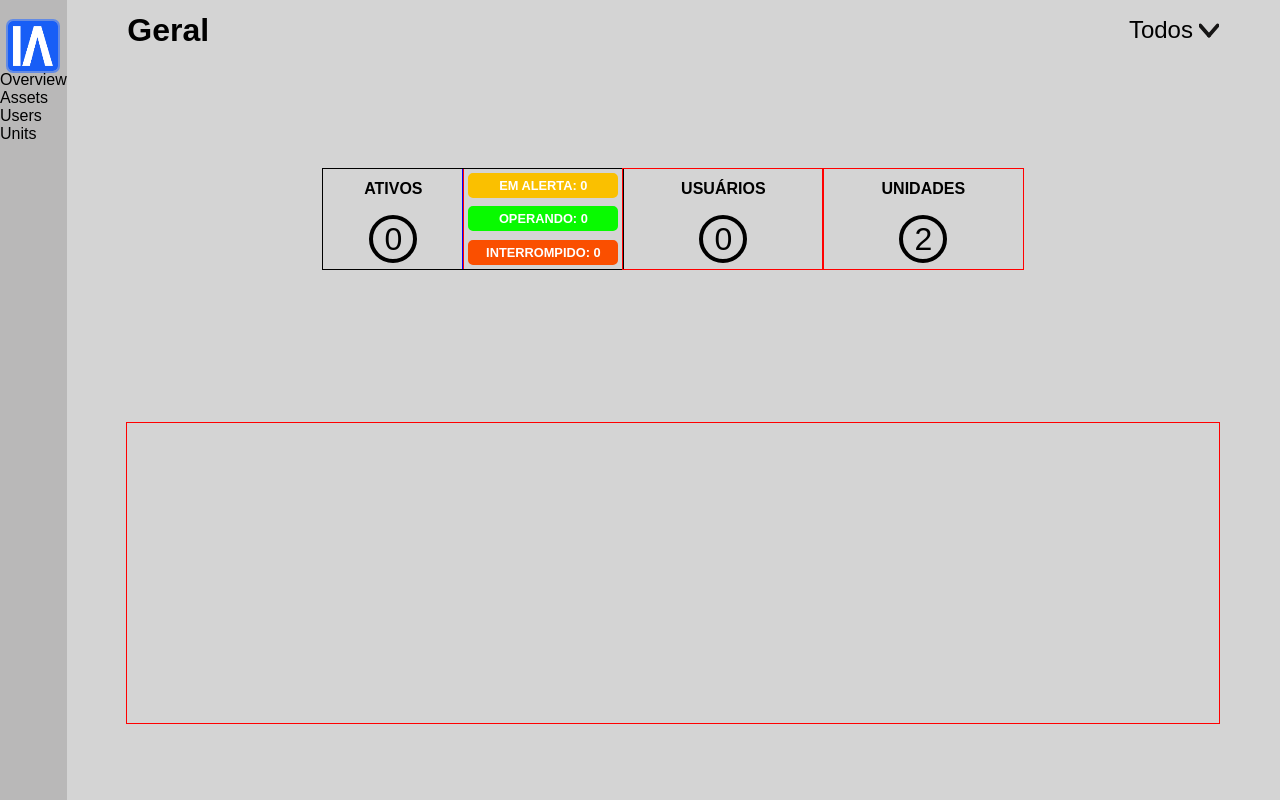
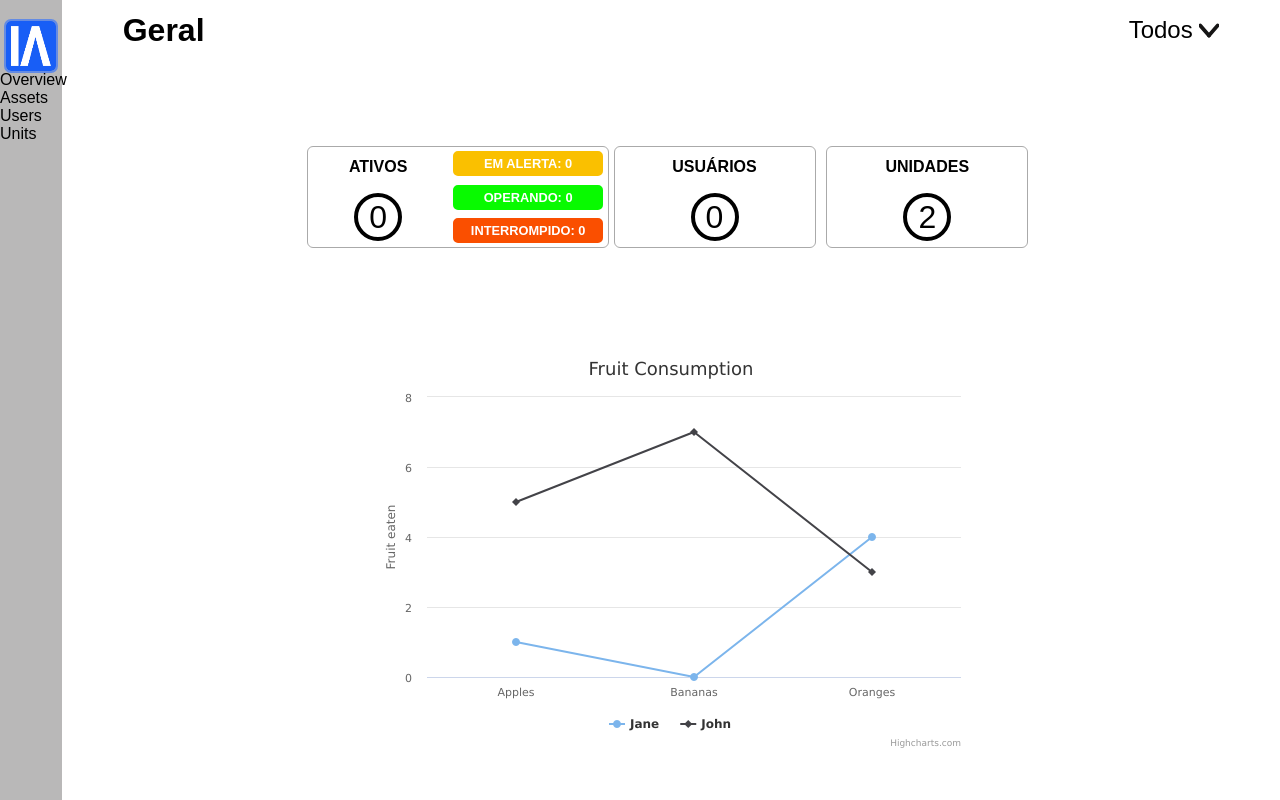
Before and after one commit to cezarvasconcelos/dashboard-tractian-test, a React (Create React App) app: page / in a window 1280 px wide. Built offline with nearby package versions, Linux system fonts and the light colour scheme.

Commit message:
refactor: overview layout

```diff
--- a/src/App.jsx
+++ b/src/App.jsx
@@ -84,7 +84,7 @@ const RightContainer = styled.div`
   ${displayFlexCenter};
   ${displayFlexColumn};
   flex-grow: 2;
-  background-color: #d4d4d4;
+  /* background-color: #d4d4d4; */
 `;
 const NavLogo = styled.div`
   ${displayFlexCenter}
--- a/src/components/AssetsInfo.jsx
+++ b/src/components/AssetsInfo.jsx
@@ -1,6 +1,6 @@
 import { useEffect, useState } from "react";
 import styled from "styled-components";
-import { displayFlex, displayFlexCenter, displayFlexColumn } from "css/styles";
+import { displayFlex, displayFlexCenter, displayFlexColumn, outlineInfo } from "css/styles";
 import InfoContainer from "./containers/InfoContainer";
 import InfoTotal from "./InfoTotal";
 
@@ -38,7 +38,7 @@ const AssetsInfo = ({ assets }) => {
 
   return (
     <AssetsContainer>
-      <InfoTotal title={"Ativos"} total={totalAssets} />
+      <Info title={"Ativos"} total={totalAssets} />
       <StatusContainer>
         <AssetsStatusTotal>
           <span className="alert">em alerta: {alertAssets}</span>
@@ -55,18 +55,20 @@ const AssetsInfo = ({ assets }) => {
 };
 
 const AssetsContainer = styled(InfoContainer)`
+  ${outlineInfo};
   justify-content: space-around;
   flex-basis: 100%;
   @media (min-width: ${(props) => props.theme.sizes.breakPointMedium}) {
     flex-basis: 300px;
   }
 `;
-
+const Info = styled(InfoTotal)`
+  outline: 0px;
+`;
 const StatusContainer = styled.div`
   ${displayFlexCenter};
   flex-wrap: wrap;
   height: 100%;
-  outline: 1px solid blue;
   flex-basis: 160px;
 `;
 
--- a/src/components/GeneralChart.jsx
+++ b/src/components/GeneralChart.jsx
@@ -1,14 +1,45 @@
 import styled from "styled-components";
 import { displayFlexCenter } from "css/styles";
-import InfoTotal from "./InfoTotal";
+import Highcharts from "highcharts";
+import HighchartsReact from "highcharts-react-official";
 
-const GeneralChart = ({ info }) => {
-  return <TestComponent />;
+const options = {
+  chart: {
+    type: "line",
+  },
+  title: {
+    text: "Fruit Consumption",
+  },
+  xAxis: {
+    categories: ["Apples", "Bananas", "Oranges"],
+  },
+  yAxis: {
+    title: {
+      text: "Fruit eaten",
+    },
+  },
+  series: [
+    {
+      name: "Jane",
+      data: [1, 0, 4],
+    },
+    {
+      name: "John",
+      data: [5, 7, 3],
+    },
+  ],
 };
 
+const GeneralChart = () => (
+  <TestComponent>
+    <HighchartsReact highcharts={Highcharts} options={options} />
+  </TestComponent>
+);
+
 const TestComponent = styled.div`
-  outline: 1px solid red;
-  height: 300px;
+  ${displayFlexCenter};
+  /* outline: 1px solid red; */
+
   width: 100%;
 `;
 
--- a/src/components/Header.jsx
+++ b/src/components/Header.jsx
@@ -77,6 +77,7 @@ const HeaderLeft = styled.div`
 const HeaderRight = styled.div`
   ${displayFlexCenter};
   height: 100%;
+  cursor: pointer;
 `;
 
 const HeaderUnit = styled.div`
--- a/src/components/InfoTotal.jsx
+++ b/src/components/InfoTotal.jsx
@@ -1,9 +1,11 @@
-import { displayFlexCenter, displayFlexColumn } from "css/styles";
+import { displayFlexCenter, displayFlexColumn, outlineInfo } from "css/styles";
 import styled from "styled-components";
 
-const InfoTotal = ({ title, total }) => {
+//o className é passado aqui para que esse InfoTotal possa ser
+//extendido em outro styled-component
+const InfoTotal = ({ title, total, className }) => {
   return (
-    <TotalContainer>
+    <TotalContainer className={className}>
       <span className="title"> {title} </span>
       <span className="totals">{total}</span>
     </TotalContainer>
@@ -12,12 +14,14 @@ const InfoTotal = ({ title, total }) => {
 
 const TotalContainer = styled.div`
   ${displayFlexColumn};
+  ${outlineInfo};
   align-items: center;
   flex-grow: 1;
   justify-content: space-around;
-  outline: 1px solid red;
   height: 100%;
   max-height: 100px;
+  margin-bottom: 1em;
+
   span {
     line-height: 1.3rem;
     letter-spacing: 0px;
@@ -40,6 +44,8 @@ const TotalContainer = styled.div`
   }
   @media (min-width: ${(props) => props.theme.sizes.breakPointMedium}) {
     max-width: 200px;
+
+    margin: 0.4rem;
   }
 `;
 
--- a/src/components/containers/InfoContainer.jsx
+++ b/src/components/containers/InfoContainer.jsx
@@ -3,7 +3,6 @@ import { displayFlexCenter } from "css/styles";
 
 const InfoContainer = styled.div`
   ${displayFlexCenter};
-  outline: 1px solid black;
   width: 90%;
   height: 100px;
   flex-basis: 300px;
--- a/src/css/styles.js
+++ b/src/css/styles.js
@@ -14,3 +14,8 @@ export const displayFlexCenter = css`
   justify-content: center;
   align-items: center;
 `;
+
+export const outlineInfo = css`
+  outline: 1px solid #aaaaaa;
+  border-radius: 5px;
+`;
```
